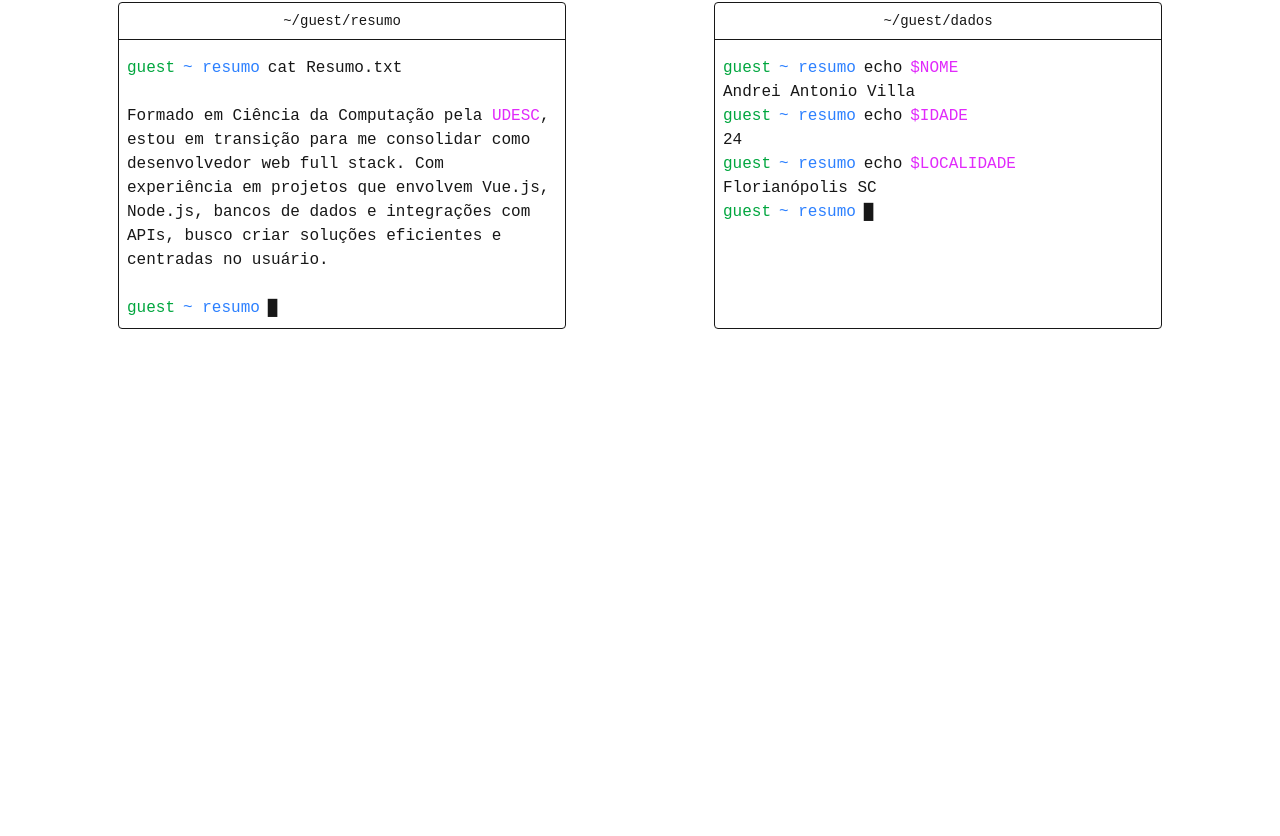
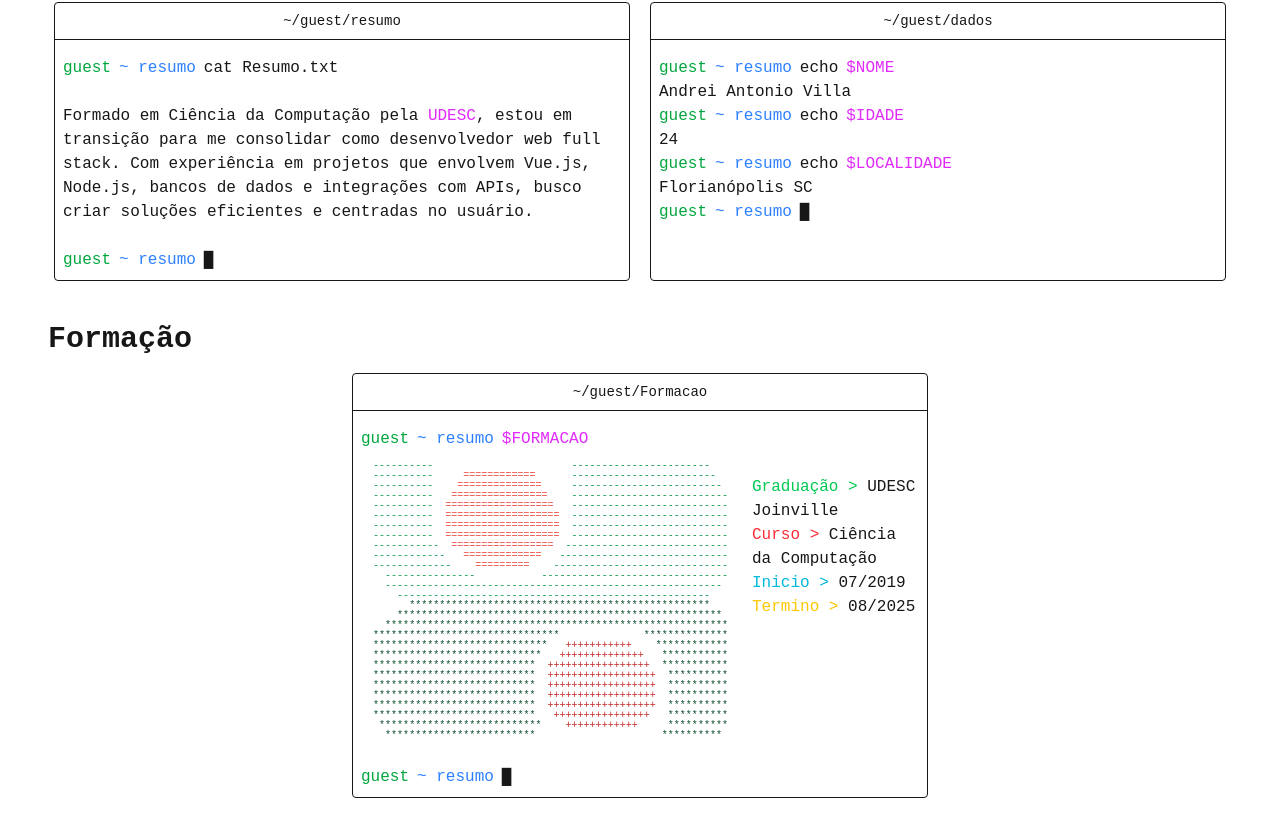
Before and after one commit to Andreivilla/portfolio, a Next.js app: page / in a window 1280 px wide. Shown: the part 930-1766 px from the top of the page. Before the commit the page ends 1680 px from the top, so only its background shows below. Built offline with nearby package versions, Linux system fonts and the light colour scheme.

Commit message:
Cria função da tela de formação Cria uma arte `LogoUdesc` no componente `AsciiArt` Move as funções `GuestLine` e `BlinkChar` para `ui/Util.tsx` Atualiza ao componente `Window` para expandir em telas maiores `md:max-w-xl` Conclui o componente de formação

```diff
--- a/app/globals.css
+++ b/app/globals.css
@@ -11,7 +11,7 @@
   --color-foreground: var(--foreground);
   --font-sans: 'Fira Code', monospace;
   --font-mono: 'Fira Code', monospace;
-
+  --text-tiny: 0.625rem;
   --animate-blink: blink 1s step-start infinite;
   @keyframes blink {
     '0%, 100%' {
--- a/app/page.tsx
+++ b/app/page.tsx
@@ -8,6 +8,8 @@ import { IoDocumentTextSharp } from 'react-icons/io5';
 import { Window } from './ui/Window';
 import Image from 'next/image';
 import { Resumo, Dados } from './ui/Sobre';
+
+import Formacao from './ui/Formacao';
 
 export default function Home() {
   const baseUrl = process.env.BASE_URL;
@@ -48,7 +50,7 @@ export default function Home() {
         </div>
       </section>
 
-      <section id="sobre" className="min-h-screen px-12 scroll-mt-20">
+      <section id="sobre" className="px-12 scroll-mt-20">
         <h2 className="text-3xl font-bold mb-4">Sobre</h2>
         <div className="flex flex-col md:flex-row gap-2">
           <Window title="resumo">
@@ -61,7 +63,10 @@ export default function Home() {
         </div>
       </section>
 
-      <section id="projetos"></section>
+      <section id="projetos" className="px-12 mt-10 scroll-mt-20 mb-100">
+        <h2 className="text-3xl font-bold mb-4">Formação</h2>
+        <Formacao />
+      </section>
     </div>
   );
 }
--- /dev/null
+++ b/app/ui/AsciiArt.tsx
@@ -0,0 +1,58 @@
+export function UdescLogo() {
+  const ascii =`
+  ----------                       -----------------------
+  ----------     ============      ------------------------
+  ----------    ==============     -------------------------
+  ----------   ================    --------------------------
+  ----------  ==================   --------------------------
+  ----------  ===================  --------------------------
+  ----------  ===================  --------------------------
+  ----------  ===================  --------------------------
+  -----------  =================  ---------------------------
+  ------------   =============   ----------------------------
+  -------------    =========    -----------------------------
+    ---------------           -------------------------------
+    --------------------------------------------------------
+      ----------------------------------------------------
+
+        **************************************************
+      ******************************************************
+    *********************************************************
+  *******************************              **************
+  *****************************   +++++++++++    ************
+  ****************************   ++++++++++++++   ***********
+  ***************************  +++++++++++++++++  ***********
+  ***************************  ++++++++++++++++++  **********
+  ***************************  ++++++++++++++++++  **********
+  ***************************  ++++++++++++++++++  **********
+  ***************************  ++++++++++++++++++  **********
+  ***************************   ++++++++++++++++   **********
+   ***************************    ++++++++++++     **********
+    *************************                     ********** `;
+
+  const colorMap = {
+    '-': '#189C52',
+    '=': '#EF423A',
+    '*': '#084A29',
+    '+': '#C52929',
+  }
+
+  return (
+    <div className="">
+      <pre className="font-mono text-tiny leading-none">
+        {ascii.split('\n').map((line, i) => (
+          <div key={i}>
+            {line.split('').map((char, j) => {
+              const color = colorMap[char] || '#ffffff';
+              return (
+                <span key={j} style={{ color }}>
+                  {char}
+                </span>
+              );
+            })}
+          </div>
+        ))}
+      </pre>
+    </div>
+  );
+}
--- /dev/null
+++ b/app/ui/Formacao.tsx
@@ -0,0 +1,34 @@
+import { UdescLogo } from './AsciiArt';
+import { Window } from './Window';
+import { GuestLine, BlinkChar } from './Util';
+
+export default function Formacao() {
+  return (
+    <Window title="Formacao">
+      <GuestLine>
+        <span className="text-fuchsia-500">$FORMACAO</span>
+      </GuestLine>
+      <div className="flex flex-col md:flex-row">
+        <div className="flex-1/2">
+          <UdescLogo />
+        </div>
+        <div className="flex-1/2">
+          <br />
+          <span className="text-green-500">Graduação {'>'}</span> UDESC
+          Joinville <br />
+          <span className="text-red-500"> Curso {'>'} </span> Ciência da
+          Computação
+          <br />
+          <span className="text-cyan-500">Inicio {'>'} </span> 07/2019
+          <br />
+          <span className="text-yellow-400">Termino {'>'} </span> 08/2025
+          <br />
+        </div>
+      </div>
+      <br />
+      <GuestLine>
+        <BlinkChar />
+      </GuestLine>
+    </Window>
+  );
+}
--- a/app/ui/Sobre.tsx
+++ b/app/ui/Sobre.tsx
@@ -1,5 +1,5 @@
 import { ReactNode } from 'react';
-
+import { GuestLine, BlinkChar } from './Util';
 export function Resumo() {
   return (
     <>
@@ -14,7 +14,7 @@ export function Resumo() {
       </p>
       <br />
       <GuestLine>
-        <BlinkButton />
+        <BlinkChar />
       </GuestLine>
     </>
   );
@@ -41,21 +41,8 @@ export function Dados() {
 
       <p>Florianópolis SC</p>
       <GuestLine>
-        <BlinkButton />
+        <BlinkChar />
       </GuestLine>
     </>
   );
 }
-
-export function GuestLine({ children }: { children: ReactNode }) {
-  return (
-    <div className="flex flex-row gap-x-2">
-      <p className="text-green-600">guest</p>
-      <p className="text-blue-500">~ resumo</p>
-      {children}
-    </div>
-  );
-}
-function BlinkButton() {
-  return <span className="text-brand-white-200 animate-blink">█</span>;
-}
--- /dev/null
+++ b/app/ui/Util.tsx
@@ -0,0 +1,12 @@
+export function GuestLine({ children }: { children: ReactNode }) {
+  return (
+    <div className="flex flex-row gap-x-2">
+      <p className="text-green-600">guest</p>
+      <p className="text-blue-500">~ resumo</p>
+      {children}
+    </div>
+  );
+}
+export function BlinkChar() {
+  return <span className="text-brand-white-200 animate-blink">█</span>;
+}
--- a/app/ui/Window.tsx
+++ b/app/ui/Window.tsx
@@ -8,7 +8,7 @@ export function Window({
   title: string;
 }) {
   return (
-    <div className="bg-brand-gray-800 w-full text-brand-white p-0 max-w-md mx-auto border border-brand-gray-600 rounded shadow-">
+    <div className="bg-brand-gray-800 w-full text-brand-white p-0 max-w-md md:max-w-xl mx-auto border border-brand-gray-600 rounded shadow-">
       <div className="relative flex items-center justify-center p-2 border-b border-brand-gray-300 bg-brand-gray-700 rounded-t-md">
         <p className="text-sm">
           <span className="inline sm:inline">~/guest/</span>
```
Also changed, not shown: 1 other file (tests, documents, lock files or other folders).
